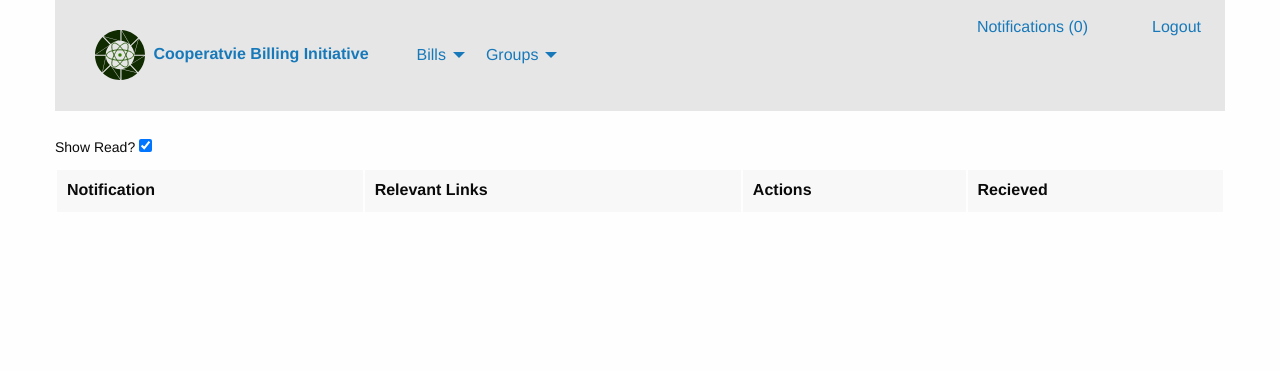
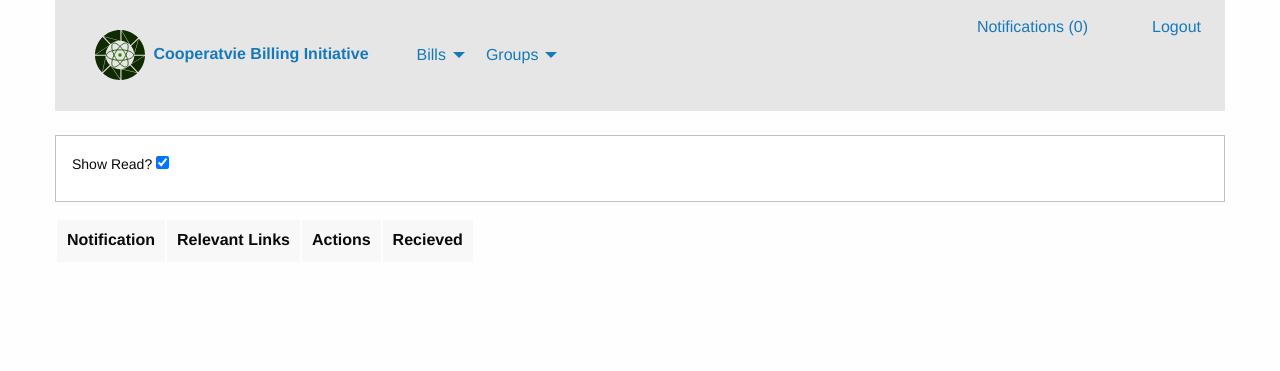
Before and after one commit to Kark3ys/CS139_Coursework_Cooperative_Billing_Initiative, a PHP site: page /notifications.php in a window 1280 px wide. Shown: the top 371 px of the page. Run offline with PHP 8.4, Linux system fonts and the light colour scheme; the visitor is signed in with stand-in values (Sample User, id 1); data comes from the database, SQL or seed files in the repository; some libraries are stand-ins or nearby versions.

Commit message:
Added table scroll to notifications.

```diff
--- a/notifications.php
+++ b/notifications.php
@@ -6,7 +6,10 @@ if (empty($uid)) {
 }
 ?>
 <?php include "header.php"; ?>
+<div class="callout">
 <label>Show Read? <input type="checkbox" id="showChecked" checked /></label>
+</div>
+<div class="table-scroll">
 <table id="notifications" class="unstriped hover">
 <input type="hidden" id="userID" value="<?php echo $uid?>">
 	<thead>
@@ -106,6 +109,7 @@ if (empty($uid)) {
 ?>
 	</tbody>
 </table>
+</div>
 <script>
 function showCheck() {
 	var ch = $("#showChecked").prop("checked");
```
